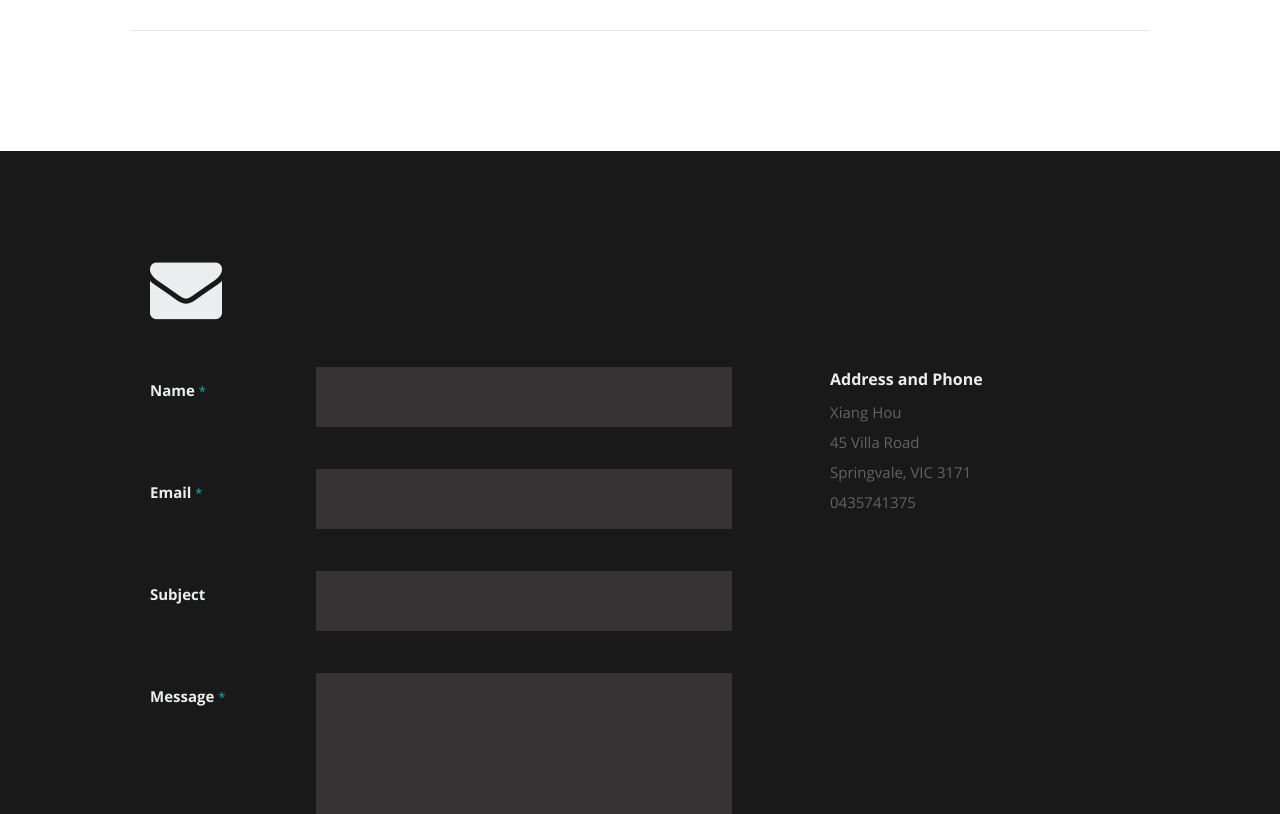
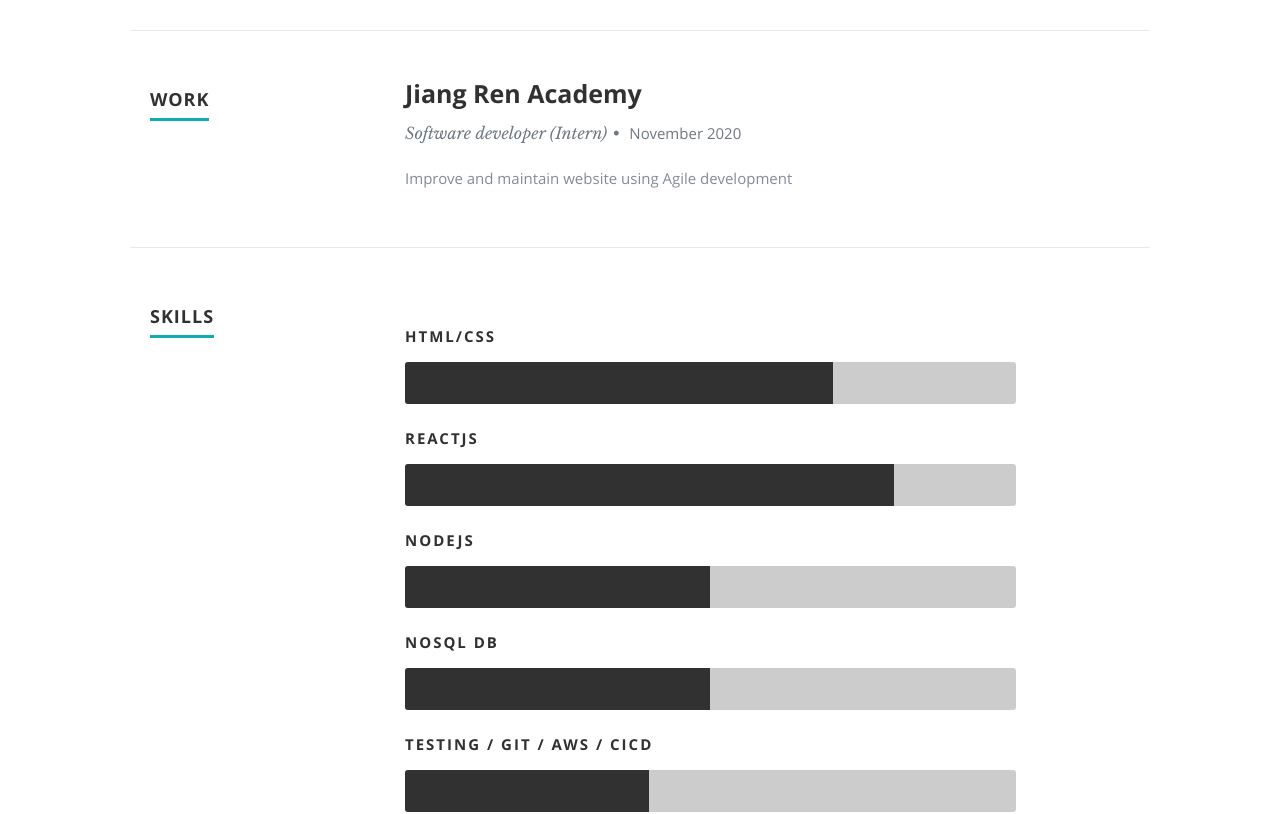
Before and after one commit to HX17/Project-Portfolio, a React (Create React App) app: page / in a window 1280 px wide. Shown: the part 2160-2974 px from the top of the page. Built offline with nearby package versions, Linux system fonts and the light colour scheme.

Commit message:
edit resume

```diff
--- a/public/resumeData.json
+++ b/public/resumeData.json
@@ -53,22 +53,32 @@
     ],
     "work": [
       {
-        "company": "",
-        "title": "",
-        "years": "",
-        "description": ""
-      },
-      {
-        "company": "",
-        "title": "",
-        "years": "",
-        "description": ""
+        "company": "Jiang Ren Academy",
+        "title": "Software developer (Intern)",
+        "years": "November 2020",
+        "description": "Improve and maintain website using Agile development "
       }
     ],
     "skills": [
       {
+        "name": "HTML/CSS",
+        "level": "70%"
+      },
+      {
         "name": "ReactJs",
-        "level": "100%"
+        "level": "80%"
+      },
+      {
+        "name": "NodeJS",
+        "level": "50%"
+      },
+      {
+        "name": "NoSQL DB",
+        "level": "50%"
+      },
+      {
+        "name": "Testing / Git / AWS / CICD",
+        "level": "40%"
       }
     ]
   },
--- a/src/Components/Resume.js
+++ b/src/Components/Resume.js
@@ -3,7 +3,7 @@ import React, { Component } from "react";
 class Resume extends Component {
   render() {
     if (this.props.data) {
-      // var skillmessage = this.props.data.skillmessage;
+      var skillmessage = this.props.data.skillmessage;
       var education = this.props.data.education.map(function (education) {
         return (
           <div key={education.school}>
@@ -16,27 +16,27 @@ class Resume extends Component {
           </div>
         );
       });
-      // var work = this.props.data.work.map(function (work) {
-      //   return (
-      //     <div key={work.company}>
-      //       <h3>{work.company}</h3>
-      //       <p className="info">
-      //         {work.title}
-      //         <span>&bull;</span> <em className="date">{work.years}</em>
-      //       </p>
-      //       <p>{work.description}</p>
-      //     </div>
-      //   );
-      // });
-      // var skills = this.props.data.skills.map(function (skills) {
-      //   var className = "bar-expand " + skills.name.toLowerCase();
-      //   return (
-      //     <li key={skills.name}>
-      //       <span style={{ width: skills.level }} className={className}></span>
-      //       <em>{skills.name}</em>
-      //     </li>
-      //   );
-      // });
+      var work = this.props.data.work.map(function (work) {
+        return (
+          <div key={work.company}>
+            <h3>{work.company}</h3>
+            <p className="info">
+              {work.title}
+              <span>&bull;</span> <em className="date">{work.years}</em>
+            </p>
+            <p>{work.description}</p>
+          </div>
+        );
+      });
+      var skills = this.props.data.skills.map(function (skills) {
+        var className = "bar-expand " + skills.name.toLowerCase();
+        return (
+          <li key={skills.name}>
+            <span style={{ width: skills.level }} className={className}></span>
+            <em>{skills.name}</em>
+          </li>
+        );
+      });
     }
 
     return (
@@ -55,7 +55,7 @@ class Resume extends Component {
           </div>
         </div>
 
-        {/* <div className="row work">
+        <div className="row work">
           <div className="three columns header-col">
             <h1>
               <span>Work</span>
@@ -63,9 +63,9 @@ class Resume extends Component {
           </div>
 
           <div className="nine columns main-col">{work}</div>
-        </div> */}
+        </div>
 
-        {/* <div className="row skill">
+        <div className="row skill">
           <div className="three columns header-col">
             <h1>
               <span>Skills</span>
@@ -79,7 +79,7 @@ class Resume extends Component {
               <ul className="skills">{skills}</ul>
             </div>
           </div>
-        </div> */}
+        </div>
       </section>
     );
   }
```
